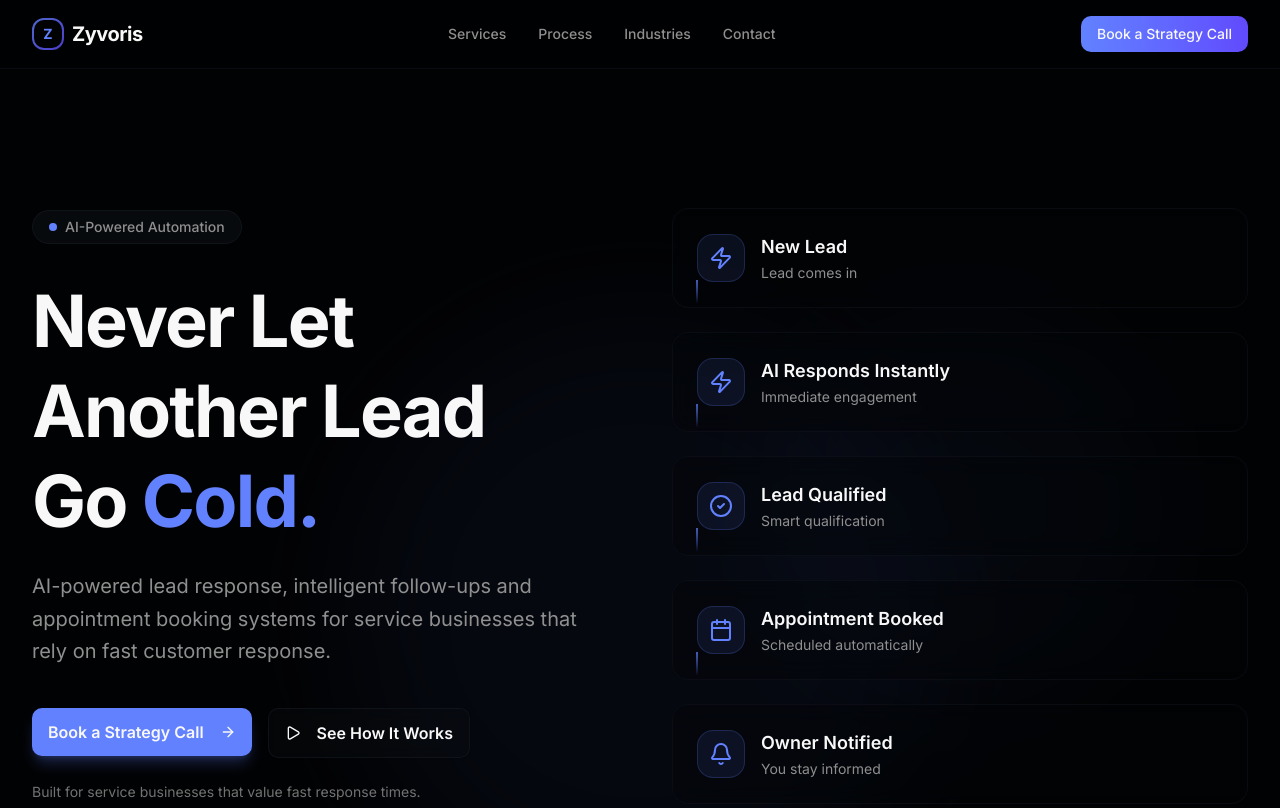
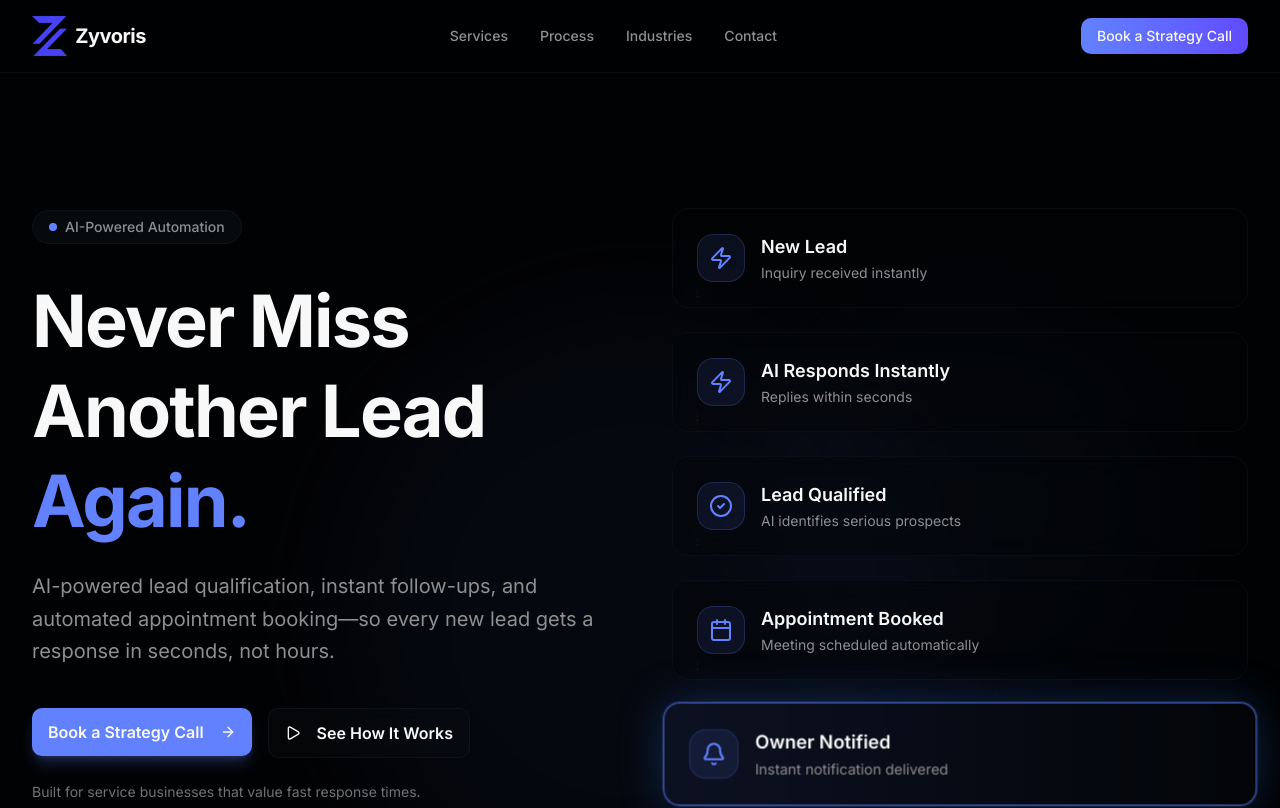
Before and after one commit to shaurya642/zyvoris-website, a Next.js app: page / in a window 1280 px wide. Shown: the top 808 px of the page. Built offline with nearby package versions, Linux system fonts and the light colour scheme.

Commit message:
Final website

```diff
--- a/components/footer.tsx
+++ b/components/footer.tsx
@@ -1,6 +1,9 @@
 import Link from "next/link";
-import { Mail, Instagram, Facebook } from "lucide-react";
-
+import {
+  Mail,
+  Instagram,
+  Facebook,
+} from "lucide-react";
 const CALENDLY_URL = "https://calendly.com/shaurya-zyvoris/30min";
 
 export function Footer() {
@@ -12,12 +15,11 @@ export function Footer() {
           {/* Left: Brand and Description */}
           <div className="space-y-6 lg:col-span-1">
             <Link href="/" className="flex items-center gap-2 group w-fit">
-              <div className="relative h-8 w-8">
-                <div className="absolute inset-0 rounded-lg bg-gradient-to-br from-primary to-accent opacity-80 group-hover:opacity-100 transition-opacity" />
-                <div className="absolute inset-[2px] rounded-md bg-background flex items-center justify-center">
-                  <span className="text-sm font-bold text-primary">Z</span>
-                </div>
-              </div>
+              <img
+  src="/logo.png"
+  alt="Zyvoris"
+  className="h-10 w-auto"
+/>
               <span className="text-xl font-bold tracking-tight text-foreground">
                 Zyvoris
               </span>
@@ -91,7 +93,7 @@ export function Footer() {
   href="/terms"
   className="text-sm text-muted-foreground hover:text-foreground transition-colors duration-200"
 >
-                    Terms
+  Terms & Conditions
 </Link>
                 </li>
               </ul>
@@ -106,14 +108,15 @@ export function Footer() {
               </h3>
               <div className="space-y-4">
                 <a
-                  href="mailto:shaurya@zyvoris.com"
-                  className="inline-flex text-sm text-muted-foreground hover:text-foreground transition-colors duration-200"
+  href="mailto:shaurya@zyvoris.com?subject=Strategy%20Call%20Inquiry"
+  className="inline-flex items-center gap-2 text-muted-foreground hover:text-primary hover:underline transition-colors duration-200"
 >
-                  shaurya@zyvoris.com
+  <Mail className="h-4 w-4" />
+  <span>shaurya@zyvoris.com</span>
 </a>
                 <div className="flex gap-4 pt-2">
                   <a
-                    href="https://instagram.com/zyvoris"
+                    href="https://www.instagram.com/zyvoris.ai?igsh=Mmt6dXc1bW5qeGlp&utm_source=qr"
                     target="_blank"
                     rel="noopener noreferrer"
                     className="text-muted-foreground hover:text-primary transition-colors duration-200"
@@ -122,7 +125,7 @@ export function Footer() {
                     <Instagram className="h-5 w-5" />
                   </a>
                   <a
-                    href="https://facebook.com/zyvoris"
+                    href="https://www.facebook.com/share/1FdHA3eWKd/?mibextid=wwXIfr"
                     target="_blank"
                     rel="noopener noreferrer"
                     className="text-muted-foreground hover:text-primary transition-colors duration-200"
--- a/components/hero-section.tsx
+++ b/components/hero-section.tsx
@@ -1,5 +1,5 @@
 "use client";
-
+import { useEffect, useState } from "react";
 import { ArrowRight, Play, Zap, CheckCircle2, Calendar, Bell } from "lucide-react";
 import { Button } from "@/components/ui/button";
 
@@ -9,31 +9,41 @@ const workflowSteps = [
   {
     icon: Zap,
     label: "New Lead",
-    description: "Lead comes in",
+    description: "Inquiry received instantly",
   },
   {
     icon: Zap,
     label: "AI Responds Instantly",
-    description: "Immediate engagement",
+    description: "Replies within seconds",
   },
   {
     icon: CheckCircle2,
     label: "Lead Qualified",
-    description: "Smart qualification",
+    description: "AI identifies serious prospects",
   },
   {
     icon: Calendar,
     label: "Appointment Booked",
-    description: "Scheduled automatically",
+    description: "Meeting scheduled automatically",
   },
   {
     icon: Bell,
     label: "Owner Notified",
-    description: "You stay informed",
+    description: "Instant notification delivered",
   },
 ];
 
 export function HeroSection() {
+
+  const [activeStep, setActiveStep] = useState(0);
+
+  useEffect(() => {
+    const interval = setInterval(() => {
+      setActiveStep((prev) => (prev + 1) % workflowSteps.length);
+    }, 1400);
+
+    return () => clearInterval(interval);
+  }, []);
   return (
     <section className="relative min-h-screen flex items-center justify-center overflow-hidden pt-20">
       {/* Subtle background glow - only blue */}
@@ -56,14 +66,18 @@ export function HeroSection() {
 
             {/* Main headline */}
             <h1 className="text-4xl font-bold tracking-tight text-foreground sm:text-5xl md:text-6xl lg:text-7xl leading-tight text-balance">
-              Never Let Another Lead Go{" "}
-              <span className="text-primary">Cold.</span>
+              Never Miss
+              <br />
+              Another Lead
+              <span className="text-primary">
+                {" "}
+                Again.
+              </span>
             </h1>
 
             {/* Subheadline */}
             <p className="mt-6 text-lg sm:text-xl text-muted-foreground leading-relaxed text-pretty">
-              AI-powered lead response, intelligent follow-ups and appointment booking systems for service businesses that rely on fast customer response.
-            </p>
+              AI-powered lead qualification, instant follow-ups, and automated appointment booking—so every new lead gets a response in seconds, not hours.            </p>
 
             {/* CTAs */}
             <div className="mt-10 flex flex-col sm:flex-row items-center lg:items-start lg:justify-start justify-center gap-4">
@@ -101,10 +115,26 @@ export function HeroSection() {
             <div className="space-y-6">
               {workflowSteps.map((step, index) => {
                 const Icon = step.icon;
+                const isActive = activeStep === index;
                 return (
-                  <div key={index} className="relative">
+                  <div key={index} className="relative">{index < workflowSteps.length - 1 && (
+                    <div className="absolute left-6 top-[72px] h-6 w-0.5 overflow-hidden rounded-full bg-border/50">
+                      <div
+                        className={`absolute left-0 top-0 w-full bg-primary transition-all duration-700 ${isActive
+                          ? "h-full shadow-[0_0_12px_rgba(59,130,246,0.9)]"
+                          : "h-0"
+                          }`}
+                      />ss
+                    </div>
+                  )}
                     {/* Workflow Card */}
-                    <div className="group relative overflow-hidden rounded-2xl border border-border/40 bg-card/40 backdrop-blur-md p-6 transition-all duration-300 hover:border-primary/50 hover:shadow-lg hover:shadow-primary/10">
+                    <div className={`group relative overflow-hidden rounded-2xl border p-6 backdrop-blur-md transition-all duration-500 ${isActive
+                      ? "border-primary/70 bg-card/90 shadow-[0_0_45px_rgba(59,130,246,0.28)] scale-[1.03] ring-1 ring-primary/30"
+                      : "border-border/40 bg-card/40 hover:border-primary/40 hover:bg-card/60"
+                      }`}><div
+                        className={`absolute inset-0 bg-gradient-to-r from-primary/10 via-primary/5 to-transparent transition-opacity duration-500 ${isActive ? "opacity-100" : "opacity-0 group-hover:opacity-100"
+                          }`}
+                      />
                       {/* Glassmorphism glow effect */}
                       <div className="absolute inset-0 bg-gradient-to-br from-primary/5 to-transparent opacity-0 group-hover:opacity-100 transition-opacity duration-300" />
 
@@ -126,11 +156,7 @@ export function HeroSection() {
                     </div>
 
                     {/* Connecting Line with animation */}
-                    {index < workflowSteps.length - 1 && (
-                      <div className="absolute left-6 top-[72px] w-0.5 h-6 bg-gradient-to-b from-primary/40 to-transparent">
-                        <div className="absolute inset-0 bg-gradient-to-b from-primary to-transparent animate-pulse" />
-                      </div>
-                    )}
+
                   </div>
                 );
               })}
--- a/components/industries-section.tsx
+++ b/components/industries-section.tsx
@@ -112,10 +112,7 @@ export function IndustriesSection() {
                 {industry.description}
               </p>
 
-              {/* Arrow indicator */}
-              <div className="absolute top-5 right-5 h-8 w-8 flex items-center justify-center rounded-lg bg-primary/5 border border-primary/20 group-hover:bg-primary/15 transition-all duration-300 opacity-0 group-hover:opacity-100">
-                <ArrowRight className="h-4 w-4 text-primary" />
-              </div>
+
             </div>
           ))}
         </div>
@@ -129,10 +126,15 @@ export function IndustriesSection() {
             <p className="text-base text-muted-foreground leading-relaxed">
               We build custom AI automation systems for any service business. If your industry isn&apos;t listed, we can create a tailored solution specifically for your needs.
             </p>
-            <button className="mt-6 inline-flex items-center gap-2 px-6 py-3 rounded-lg bg-primary text-primary-foreground font-medium hover:bg-primary/90 transition-all duration-200">
-              Let&apos;s Talk
-              <ArrowRight className="h-4 w-4" />
-            </button>
+            <a
+  href="https://calendly.com/shaurya-zyvoris/30min"
+  target="_blank"
+  rel="noopener noreferrer"
+  className="mt-6 inline-flex items-center gap-2 px-6 py-3 rounded-lg bg-primary text-primary-foreground transition-all duration-300 hover:shadow-[0_0_30px_rgba(99,102,241,0.6)]"
+>
+  Let&apos;s Talk
+  <ArrowRight className="h-4 w-4" />
+</a>
           </div>
         </div>
       </div>
--- a/components/navbar.tsx
+++ b/components/navbar.tsx
@@ -15,12 +15,11 @@ export function Navbar() {
       <nav className="mx-auto flex max-w-7xl items-center justify-between px-6 py-4 lg:px-8">
         <div className="flex items-center gap-2">
           <Link href="/" className="flex items-center gap-2 group">
-            <div className="relative h-8 w-8">
-              <div className="absolute inset-0 rounded-lg bg-gradient-to-br from-primary to-accent opacity-80 group-hover:opacity-100 transition-opacity" />
-              <div className="absolute inset-[2px] rounded-md bg-background flex items-center justify-center">
-                <span className="text-sm font-bold text-primary">Z</span>
-              </div>
-            </div>
+           <img
+  src="/logo.png"
+  alt="Zyvoris"
+  className="h-10 w-auto"
+/>
             <span className="text-xl font-bold tracking-tight text-foreground">
               Zyvoris
             </span>
```
Also changed, not shown: public/logo.png (added), 1 other file (tests, documents, lock files or other folders). Lines whose indentation alone changed are shown as unchanged.
